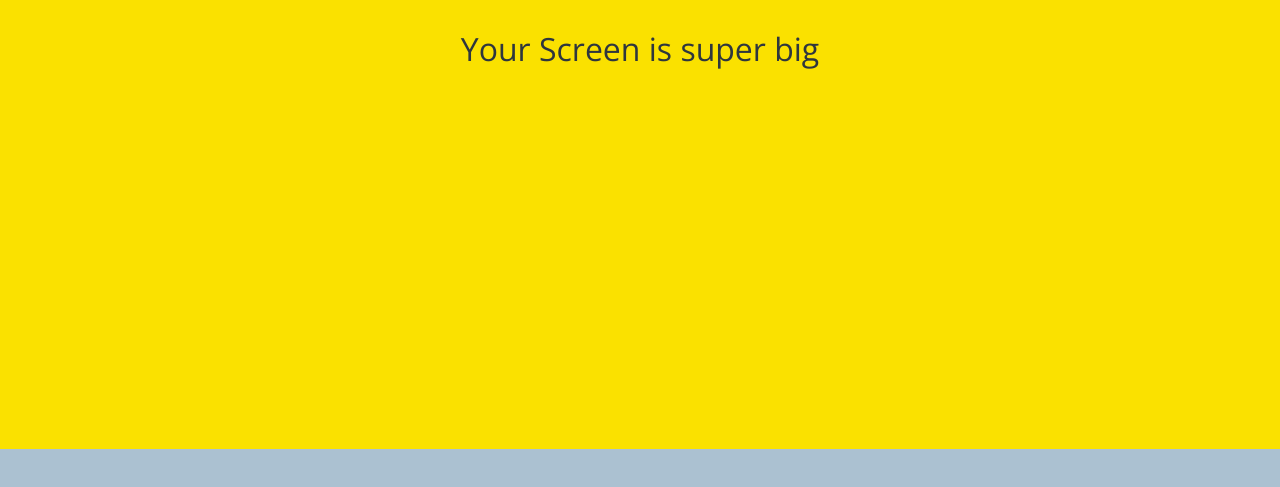
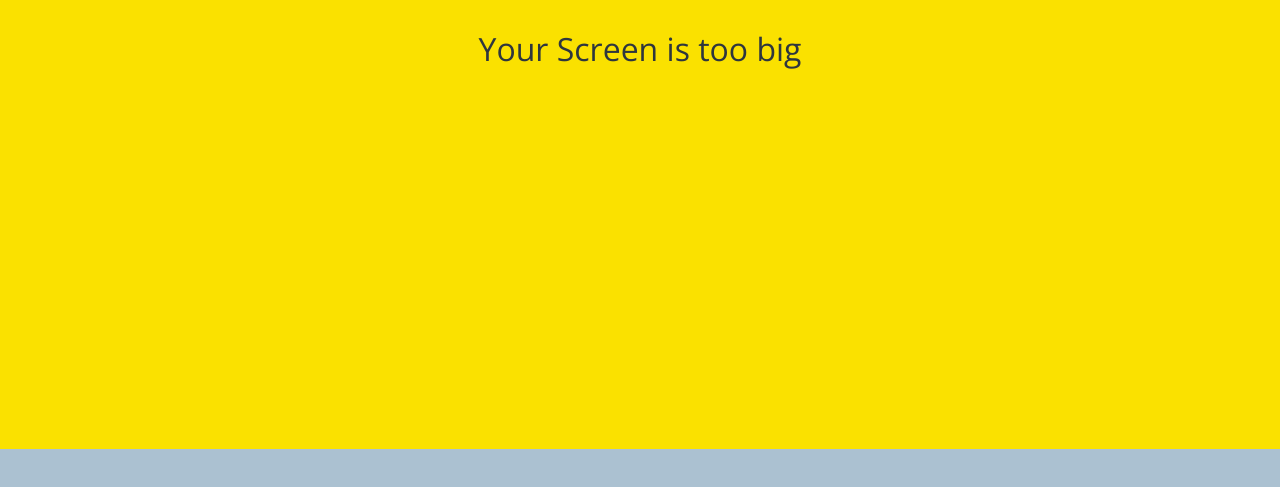
Before and after one commit to kimalbab/kokoa-clone-2022, a plain HTML site: page chat.html in a window 1280 px wide. Shown: the part 351-838 px from the top of the page. Drawn offline with nearby package versions, Linux system fonts and the light colour scheme.

Commit message:
super > too

```diff
--- a/chat.html
+++ b/chat.html
@@ -111,7 +111,7 @@
         </ul>
     </nav>
     <div id="no-mobile">
-        <span>Your Screen is super big</span>
+        <span>Your Screen is too big</span>
     </div>
 
 
```
